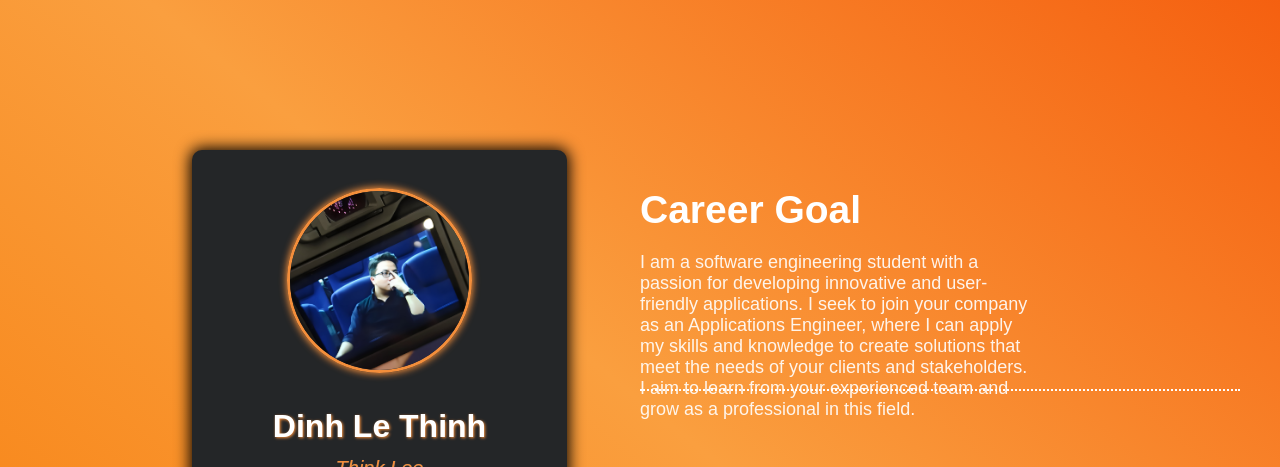
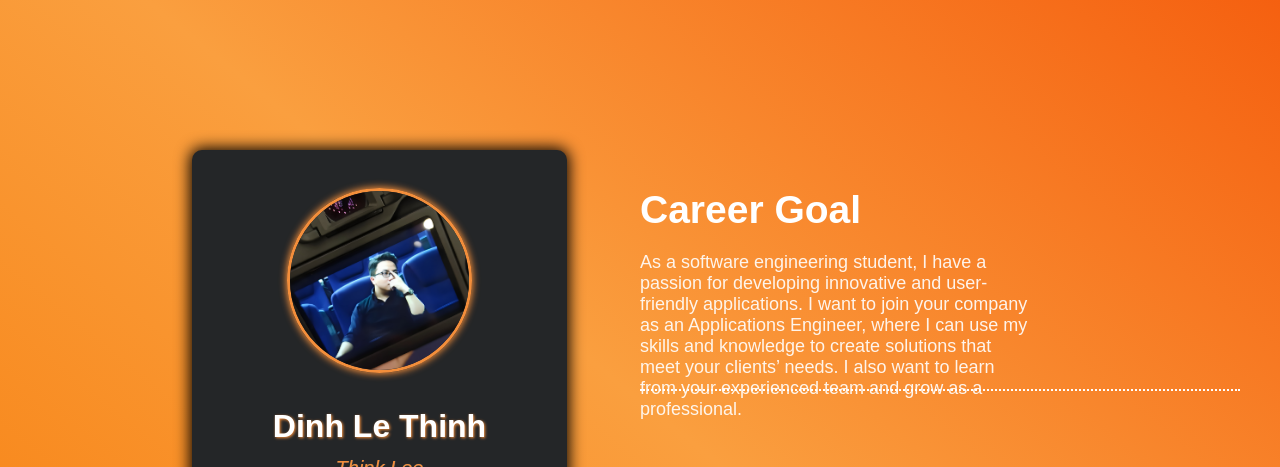
Before and after one commit to ThinkLee04/profile, a plain HTML site: page index.html in a window 1280 px wide. Shown: the top 467 px of the page. Drawn offline with Linux system fonts and the light colour scheme.

Commit message:
Update index.html

```diff
--- a/index.html
+++ b/index.html
@@ -16,9 +16,7 @@
 
 				<h1 class="show-on-scroll right-to-left">Career Goal</h1>
 				<p class="goal show-on-scroll right-to-left">
-					I am a software engineering student with a passion for developing innovative and user-friendly applications. I seek to join your company as an Applications Engineer, where I can apply my skills and knowledge to create solutions that meet the needs of your clients and stakeholders. I aim to learn from your experienced team and grow as a professional in this field.
-				</p>
-
+				As a software engineering student, I have a passion for developing innovative and user-friendly applications. I want to join your company as an Applications Engineer, where I can use my skills and knowledge to create solutions that meet your clients’ needs. I also want to learn from your experienced team and grow as a professional.</p>
 				<div class="contact">
 					<li>
 						<ul class="ul1">D.O.B</ul>
```
